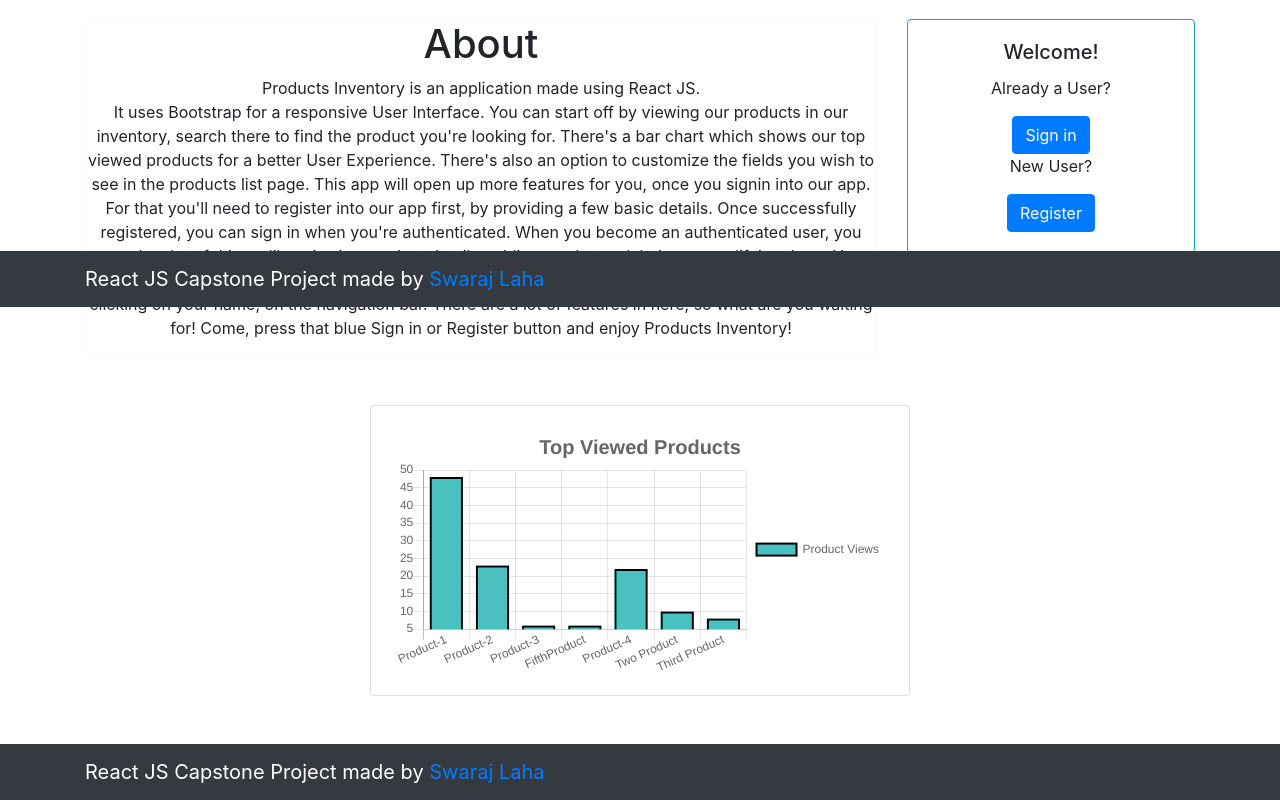
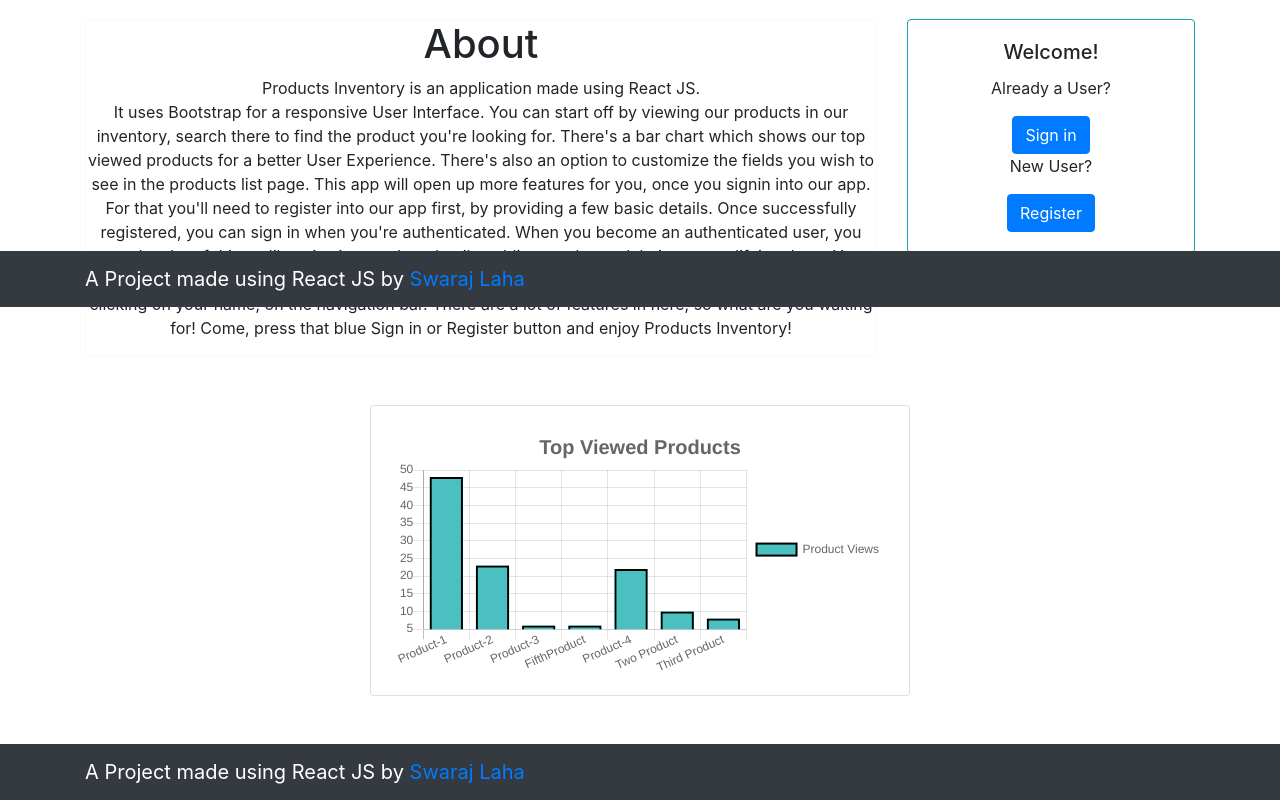
Before and after one commit to swarajlaha/product-inventory, a React (Create React App) app: page / in a window 1280 px wide. Shown: the part 493-1293 px from the top of the page. Built offline with nearby package versions, Linux system fonts and the light colour scheme; data requests are answered from the project's data file; what flux would draw is missing.

Commit message:
edit footer

```diff
--- a/src/components/AboutPage.js
+++ b/src/components/AboutPage.js
@@ -91,7 +91,7 @@ const AboutPage = () => {
             <footer>
             <Navbar expand="lg" variant="dark" bg="dark" className="mt-5 mb-0">
                 <Container>
-                    <Navbar.Brand href="#">React JS Capstone Project made by <a href="https://github.com/swarajlaha">Swaraj Laha</a></Navbar.Brand>
+                    <Navbar.Brand href="#">A Project made using React JS by <a href="https://www.linkedin.com/in/swarajlaha/">Swaraj Laha</a></Navbar.Brand>
                 </Container>
             </Navbar>
         </footer>
--- a/src/components/ProductsDetailsPage.js
+++ b/src/components/ProductsDetailsPage.js
@@ -51,7 +51,7 @@ class ProductsDetailsPage extends React.Component {
                 <footer>
                     <Navbar expand="lg" variant="dark" bg="dark" className="mt-5 mb-0">
                         <Container>
-                            <Navbar.Brand href="#">React JS Capstone Project made by <a href="https://github.com/swarajlaha">Swaraj Laha</a></Navbar.Brand>
+                            <Navbar.Brand href="#">A Project made using React JS by <a href="https://www.linkedin.com/in/swarajlaha/">Swaraj Laha</a></Navbar.Brand>
                         </Container>
                     </Navbar>
                 </footer>
--- a/src/components/RegisterPage.js
+++ b/src/components/RegisterPage.js
@@ -42,7 +42,7 @@ class RegisterPage extends React.Component {
                 <footer>
                     <Navbar expand="lg" variant="dark" bg="dark" className="mt-5 mb-0">
                         <Container>
-                            <Navbar.Brand href="#">React JS Capstone Project made by <a href="https://github.com/swarajlaha">Swaraj Laha</a></Navbar.Brand>
+                            <Navbar.Brand href="#">A Project made using React JS by <a href="https://www.linkedin.com/in/swarajlaha/">Swaraj Laha</a></Navbar.Brand>
                         </Container>
                     </Navbar>
                 </footer>
--- a/src/components/ViewProductsPage.js
+++ b/src/components/ViewProductsPage.js
@@ -38,7 +38,7 @@ export default class AllProductsPage extends React.Component {
                 <footer>
                     <Navbar expand="lg" variant="dark" bg="dark" className="mt-5 mb-0">
                         <Container>
-                            <Navbar.Brand href="#">React JS Capstone Project made by <a href="https://github.com/swarajlaha">Swaraj Laha</a></Navbar.Brand>
+                            <Navbar.Brand href="#">A Project made using React JS by <a href="https://www.linkedin.com/in/swarajlaha/">Swaraj Laha</a></Navbar.Brand>
                         </Container>
                     </Navbar>
                 </footer>
--- a/src/includes/footer.js
+++ b/src/includes/footer.js
@@ -8,7 +8,7 @@ const Footer = () => {
         <footer className="footer">
             <Navbar expand="lg" variant="dark" bg="dark" className="mt-5 mb-0">
                 <Container>
-                    <Navbar.Brand href="#">React JS Capstone Project made by <a href="https://github.com/swarajlaha">Swaraj Laha</a></Navbar.Brand>
+                    <Navbar.Brand href="#">A Project made using React JS by <a href="https://www.linkedin.com/in/swarajlaha/">Swaraj Laha</a></Navbar.Brand>
                 </Container>
             </Navbar>
         </footer>
```
Also changed, not shown: 1 other file (tests, documents, lock files or other folders).
